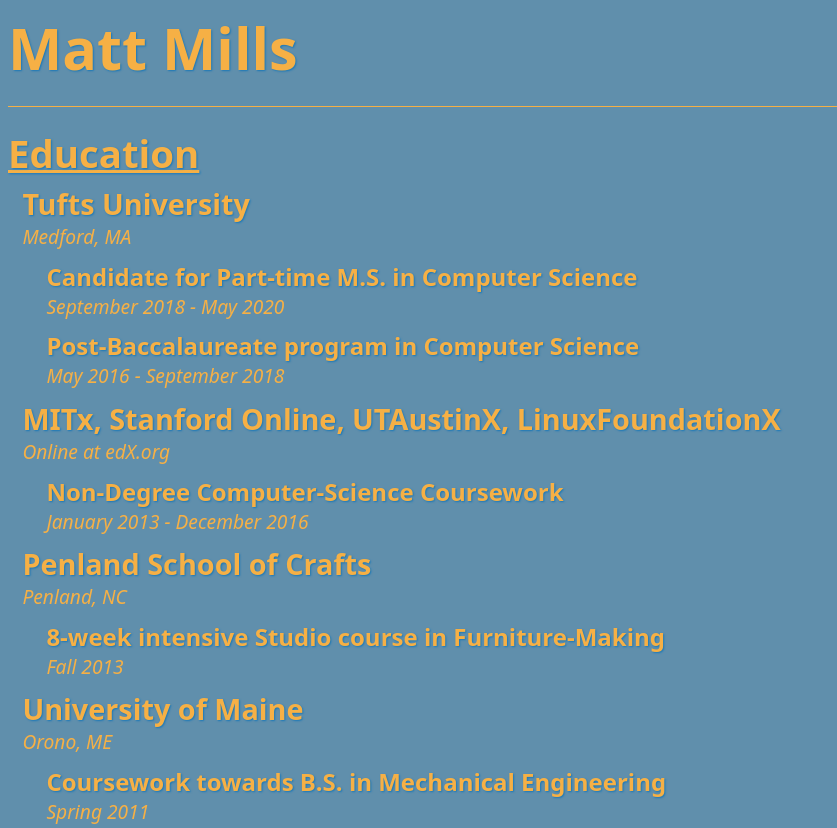
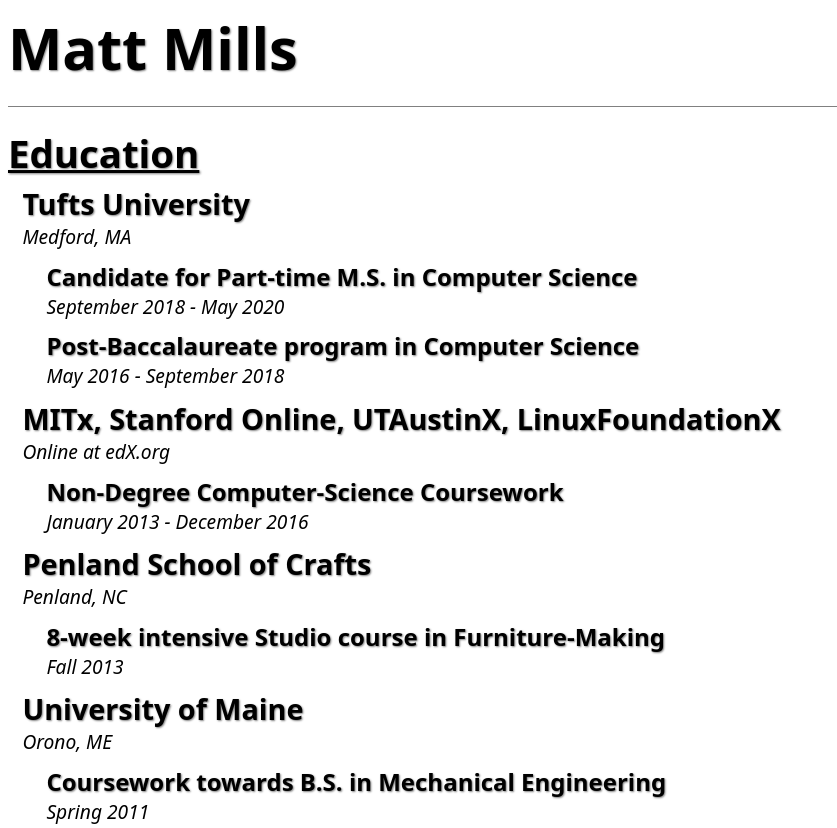
Before and after one commit to rpvnwnkl/rpvnwnkl.github.io, a plain HTML site: page resume.html in a window 1280 px wide. Shown: the top 828 px of the page, without its empty margins (0-837 px from the left). Drawn offline with Linux system fonts and the light colour scheme.

Commit message:
changing font colors to b+w

```diff
--- a/css/resume_style.css
+++ b/css/resume_style.css
@@ -1,13 +1,13 @@
 
 body {
-    background-color: #608FAC;
+    background-color: white;
     font-family: system-ui;
     font-size: 1.2em;
-    color: #F6B045;
+    color: black;
 }
 h1, h2, h3, h4 {
     margin: 0 0 0 0;
-    text-shadow: 1px 1px 2px #1A78B8;
+    text-shadow: 1px 1px 2px gray;
 }
 h1 {
     font-size: 3em;
@@ -30,7 +30,7 @@ hr {
     display: block;
     height: 1px;
     border: 0;
-    border-top: 1px solid #f6b045;
+    border-top: 1px solid gray;
     margin: 1em 0;
     padding: 0;
 }
```
